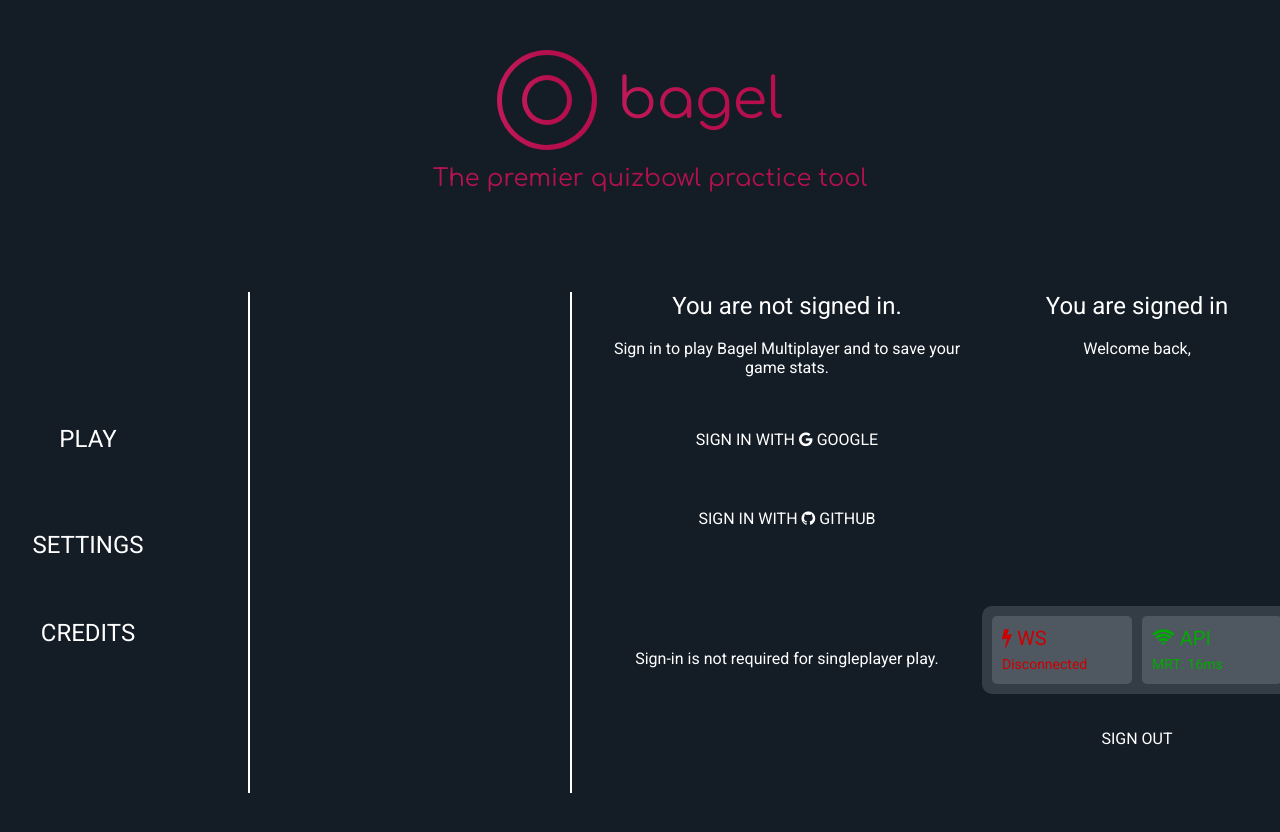
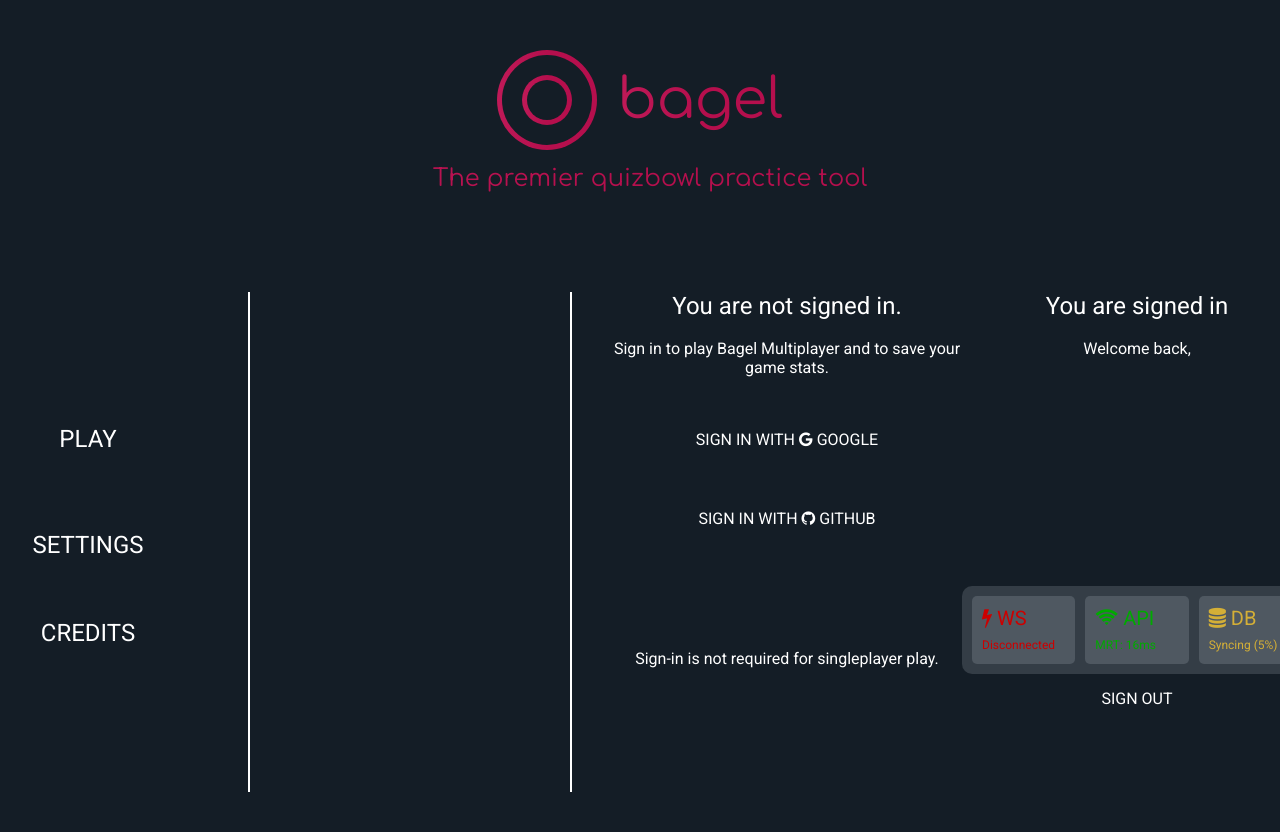
Before and after one commit to BagelQB/Bagel-app, a React (Create React App) app: page /menu in a window 1280 px wide. Shown: the top 832 px of the page. Built offline with nearby package versions, Linux system fonts and the light colour scheme; no server answers; what @react-firebase/auth would draw is missing.

Commit message:
Added jsdoc comments

```diff
--- a/package.json
+++ b/package.json
@@ -13,6 +13,7 @@
     "react-dom": "^17.0.1",
     "react-router-dom": "^5.2.0",
     "react-scripts": "4.0.3",
+    "typed.js": "^2.0.12",
     "web-vitals": "^1.1.1",
     "websocket": "^1.0.33"
   },
--- a/src/App.css
+++ b/src/App.css
@@ -260,7 +260,7 @@
 }
 
 .connection-text {
-    font-size: 14px;
+    font-size: 12px;
 }
 
 .conn-red {
@@ -575,6 +575,11 @@
     font-size: 18px;
     border-radius: 10px;
     background-color: #0f1821;
+    border: none;
+}
+
+.answer-box-input:focus {
+    border: none;
 }
 
 .disabled {
--- a/src/bagel-components/mainMenu.js
+++ b/src/bagel-components/mainMenu.js
@@ -16,6 +16,16 @@
 const googleAuthProvider = new firebase.auth.GoogleAuthProvider();
 const githubAuthProvider = new firebase.auth.GithubAuthProvider();
 
+let localUserData = {};
+
+
+/**
+ * Returns the Bagel Logo.
+ * @param {Object} props - React props.
+ * @param {Boolean} props.fadeIn - If the logo should run the fade in animation
+ * @param {Boolean} props.fade - If the logo should run the shining intro animation.
+ * @returns {Object} - The Bagel Logo
+ */
 export function Logo(props) {
     return (
         <div className={props.fadeIn ? "menu-fadein" : ""}>
@@ -42,7 +52,14 @@
     );
 }
 
-let localUserData = {};
+
+/**
+ * Returns text based on the query from the secure database, without erroring out if the user is not logged in yet.
+ * @param {Object} props - React props.
+ * @param {Boolean} props.refresh - If the component should make a new query to get the data or if it should use stored local data
+ * @param {String} props.query - What data the component should get from the secure databased.
+ * @returns {Object} - The text with values from the database.
+ */
 function SecureDBQuery(props) {
 
     const [text, setText] = useState("");
@@ -75,7 +92,12 @@
 }
 
 
-
+/**
+ * Wrapper for the Bagel main menu.
+ * @param {Object} props - React props.
+ * @param {Boolean} props.visible - If the menu should be visible.
+ * @returns {Object} - The bagel main menu
+ */
 export function FullMenu(props) {
     let history = useHistory();
     let [hoverMenuStyle, updateHoverMenuStyle] = useState({
--- a/src/bagel-components/redirectWrapper.js
+++ b/src/bagel-components/redirectWrapper.js
@@ -1,8 +1,12 @@
-import {
-    Redirect
-} from "react-router-dom";
 import {useEffect} from "react";
 
+/**
+ * Provides a wrapper around a redirect to redirect to outside websites.
+ * @param {Object} params - React params.
+ * @param {String} params.to - the link to redirect to
+ * @param {String} params.locationName - The location name to display
+ * @returns {Object} - The redirect modal
+ */
 export function RedirectWrapper(params) {
     useEffect(() => {
         window.location.href = params.to;
@@ -18,7 +22,7 @@
                 </div>
 
                 <p>
-                    Redirecting to Github.
+                    Redirecting to {params.locationName}.
                 </p>
             </div>
 
--- a/src/bagel-components/websocketComponents.js
+++ b/src/bagel-components/websocketComponents.js
@@ -1,86 +1,28 @@
 import {useEffect, useState} from "react";
 
-let axios = require("axios");
-
-let W3CWebSocket = require('websocket').w3cwebsocket;
-
-let client = new W3CWebSocket('ws://localhost:8000/', 'echo-protocol');
-
-let connected = false;
-
-function Packet(header, data) {
-    return header + ":ws:" + (JSON.stringify(data) || "null");
-}
-
-function getObjFromPacket(packetString) {
-    let [header, obj] = packetString.split(":ws:");
-    return {header: header, data: JSON.parse(obj)};
-}
-
-client.onerror = function() {
-    console.log('Connection Error');
-    connected = false;
-};
-
-client.onopen = function() {
-    console.log('WebSocket Client Connected');
-    connected = true;
-
-    function sendNumber() {
-        if (client.readyState === client.OPEN) {
-            setInterval(() => {
-                client.send(Packet("ping", {time: Date.now()}));
-            }, 500)
-        }
-    }
-    sendNumber();
-};
-
-client.onclose = function() {
-    console.log('echo-protocol Client Closed');
-    connected = false;
-};
-
-let ping = 0;
-
-client.onmessage = function(e) {
-    let {header, data} = getObjFromPacket(e.data);
-
-    if(header === "pong") {
-        ping = Date.now() - parseInt(data.time);
-    }
-};
+let network = require("../bagel_modules/networkModule");
 
 
-
-function getResponseTime() {
-    return new Promise((resolve, reject) => {
-        let start = Date.now();
-        axios.get("http://localhost:8080/").then((res) => {
-            resolve(Date.now()-start);
-        }).catch((err) => {
-            resolve(-1);
-        })
-    });
-}
-
-
-export function ConnectionIndicator(props) {
+/**
+ * Self contained indicator of connection status.
+ * @returns {Object} - The connection indicator.
+ */
+export function ConnectionIndicator() {
     const [pingText, setPing] = useState(0);
     const [minResponseTime, setMRT] = useState(0);
 
     useEffect(() => {
         let pingInterval = setInterval(() => {
-            setPing(ping);
+            setPing(network.getPing());
         }, 650)
 
-        getResponseTime().then((mrt) => {
+        network.getResponseTime().then((mrt) => {
             setMRT(mrt)
         });
 
         let mrtInterval = setInterval(() => {
 
-            getResponseTime().then((mrt) => {
+            network.getResponseTime().then((mrt) => {
                 setMRT(mrt)
             });
         }, 30000)
@@ -91,19 +33,19 @@
         }
     }, [])
     // This component self sufficiently shows connection status to the api and ws.
-    return <div className={"option-header redirect-center"} style={{margin: "20px"}}>
-        <div style={{width: "45%"}}className={"connection-status " + (
-            connected ? ping<350 ? (ping<100 ? "conn-green" : "conn-yellow") : "conn-red" : "conn-red"
+    return <div className={"option-header redirect-center"} style={{margin: "0px"}}>
+        <div style={{width: "30%"}}className={"connection-status " + (
+            network.getConnected() ? pingText<350 ? (pingText<100 ? "conn-green" : "conn-yellow") : "conn-red" : "conn-red"
         )}>
             <div>
                 <i className="fa fa-bolt"></i>  WS
 
             </div>
-                <span className={"connection-text"}>{connected ? ` ping: ${pingText}ms` : " Disconnected"}</span>
+                <span className={"connection-text"}>{network.getConnected() ? ` ping: ${pingText}ms` : " Disconnected"}</span>
 
         </div>
 
-        <div style={{"marginLeft": "10px", width: "45%"}} className={"connection-status " + (
+        <div style={{"marginLeft": "10px", width: "30%"}} className={"connection-status " + (
             minResponseTime !== -1 ? minResponseTime< 3000 ? (minResponseTime< 1000 ? "conn-green" : "conn-yellow") : "conn-red" : "conn-red"
         )}>
             <div>
@@ -113,6 +55,16 @@
             <span className={"connection-text"}>{minResponseTime !== -1 ? ` MRT: ${minResponseTime}ms` : " Disconnected"}</span>
         </div>
 
+        <div style={{"marginLeft": "10px", width: "30%"}} className={"connection-status " + (
+            "conn-yellow"
+        )}>
+            <div>
+                <i className="fa fa-database"></i> DB
+            </div>
+
+            <span className={"connection-text"}>{"Syncing (5%)"}</span>
+        </div>
+
 
     </div>
 }
--- /dev/null
+++ b/src/bagel_modules/networkModule.js
@@ -0,0 +1,109 @@
+let axios = require("axios");
+
+let W3CWebSocket = require('websocket').w3cwebsocket;
+
+let client = new W3CWebSocket('ws://localhost:8000/', 'echo-protocol');
+
+let network = {};
+
+
+let connected = false;
+
+/**
+ * Makes a string from header and a data object.
+ * @param {String} header - The header of the packet.
+ * @param {Object} data - The data to be sent.
+ * @returns {String} - The websocket packet
+ */
+function Packet(header, data) {
+    return header + ":ws:" + (JSON.stringify(data) || "null");
+}
+
+/**
+ * Decodes a websocket packet
+ * @param {String} packetString - The packet data
+ * @returns {Object} - The decoded header and data of the packet.
+ */
+function getObjFromPacket(packetString) {
+    let [header, obj] = packetString.split(":ws:");
+    return {header: header, data: JSON.parse(obj)};
+}
+
+client.onerror = function() {
+    console.log('Connection Error');
+    connected = false;
+};
+
+client.onopen = function() {
+    console.log('WebSocket Client Connected');
+    connected = true;
+
+    function sendNumber() {
+        if (client.readyState === client.OPEN) {
+            setInterval(() => {
+                client.send(Packet("ping", {time: Date.now()}));
+            }, 500)
+        }
+    }
+    sendNumber();
+};
+
+client.onclose = function() {
+    console.log('echo-protocol Client Closed');
+    connected = false;
+};
+
+let ping = 0;
+
+client.onmessage = function(e) {
+    let {header, data} = getObjFromPacket(e.data);
+
+    if(header === "pong") {
+        ping = Date.now() - parseInt(data.time);
+    }
+};
+
+
+/**
+ * Returns the minimum response time to the API by making a GET request to "/"
+ * @returns {int} - The minimum response time
+ */
+network.getResponseTime = () => {
+    return new Promise((resolve, reject) => {
+        let start = Date.now();
+        axios.get("http://localhost:8080/").then((res) => {
+            resolve(Date.now()-start);
+        }).catch((err) => {
+            resolve(-1);
+        })
+    });
+}
+
+/**
+ * Returns the websocket ping
+ * @returns {int} - The ping
+ */
+network.getPing = () => {
+    return ping;
+}
+
+/**
+ * Returns if the websocket is connected
+ * @returns {int} - Connection status
+ */
+network.getConnected = () => {
+    return connected;
+}
+
+/**
+ * Sends data to the server via websocket.
+ * @param {String} header - The header of the data to send
+ * @param {Object} data - the data to send.
+ */
+network.send = (header, data) => {
+    if (client.readyState === client.OPEN) {
+        client.send(Packet(header, data));
+    }
+}
+
+module.exports = network;
```
Also changed, not shown: src/App.js (+5 -3 lines), src/bagel-components/singleplayerView.js (+67 -13 lines), 1 other file (tests, documents, lock files or other folders).
